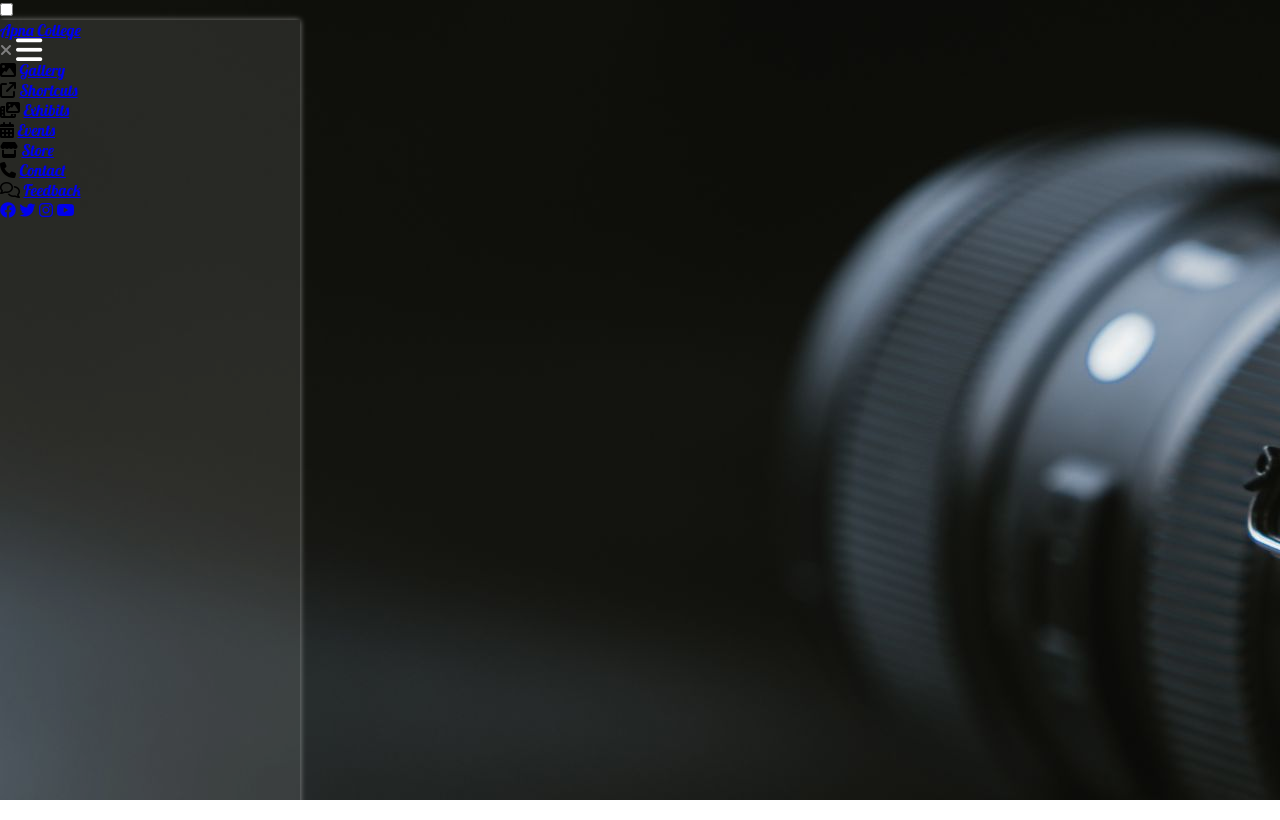
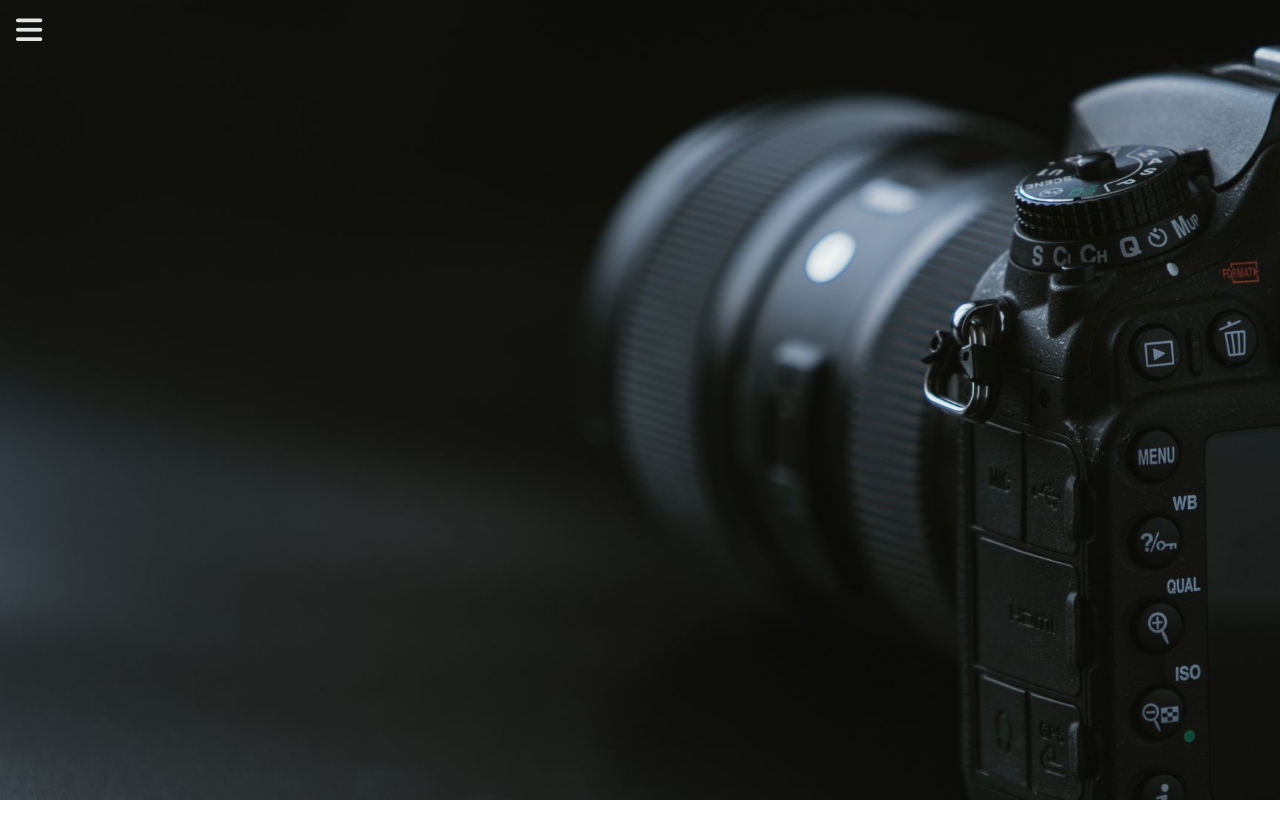
Before and after one commit to Abhish3k-Yadav/photography-project, a plain HTML site: page Index.html in a window 1280 px wide. Drawn offline with Linux system fonts and the light colour scheme.

Commit message:
style.css

```diff
--- a/style.css
+++ b/style.css
@@ -8,22 +8,117 @@
 .main_box{
     background-image: url(photo.jpg);
     height: 100vh;
+    background-size: cover;
 }
 
-.btn_one{
-color: aliceblue;
-font-weight: 900;
+.btn_one i{
+color: rgb(226, 227, 227);
+font-weight:700;
 font-size: 30px;
 position: absolute;
 left: 16px;
 line-height: 60px;
+cursor: pointer;
+transition: all 0.25s linear;
 }
 
 .sidebar_menu{
  position: absolute;
- /* left: -350px; */
+ left: -350px;
  height: 100vh;
- width: 300px;
+ width: 250px;
  background-color: rgba(255, 255, 255, 0.1);
- box-shadow: 0 0 6px rgba(255, 255, 255, 0.5);
+ box-shadow: 0 0 5px rgba(255, 255, 255, 0.5);
+ transition: all 0.25s linear;
 }
+
+.sidebar_menu .logo{
+    position: absolute;
+    width: 100%;
+    line-height: 60px;
+    box-shadow: 0 2px 4px rgba(255, 255, 255, 0.5);
+    height: 60px;
+}
+
+.sidebar_menu .logo a{
+    position: absolute;
+    left: 60px;
+    color: white;
+    text-decoration: none;
+    font-size: 20px;
+    font-weight: 500;
+}
+
+.sidebar_menu .btn_two i{
+color: rgb(128, 128, 128);
+font-size: 25px;
+line-height: 60px;
+position: absolute;
+left: 230px;
+/* opacity: 0; */
+cursor: pointer;
+transition: all 0.25s linear;
+}
+
+.sidebar_menu .menu{
+    color: rgba(255, 255, 255, 0.881);
+    position: absolute;
+    top: 80px;
+}
+
+.sidebar_menu .menu li{
+    padding: 6px;
+    margin: 10px 20px;
+}
+
+.sidebar_menu .menu i,a{
+    color: rgba(233, 230, 230, 0.868);
+    text-decoration: none;
+}
+
+.sidebar_menu .menu i {
+    padding-right: 10px;
+}
+
+.sidebar_menu .social_media{
+color: white;
+opacity: 0.5;
+position: absolute;
+left: 25%;
+bottom: 20px;
+}
+
+.sidebar_menu .social_media i{
+    color: white;
+opacity: 0.5;
+margin: 5px;
+}
+#check{
+    display: none;
+}
+
+.sidebar_menu .menu li:hover{
+    box-shadow: 0 0 8px rgba(128, 128, 128, 0.682);
+}
+
+.btn_one i:hover{
+    font-size: 40px;
+}
+
+.btn_two i:hover{
+    font-size: 30px;
+
+}
+
+.sidebar_menu .social_media i:hover{
+    opacity: 1;
+    transform: scale(1.1);
+}
+
+#check:checked ~ .sidebar_menu {
+    left: 0;
+}
+
+#check:checked ~ .btn_one i{
+    opacity: 0;
+}
```
